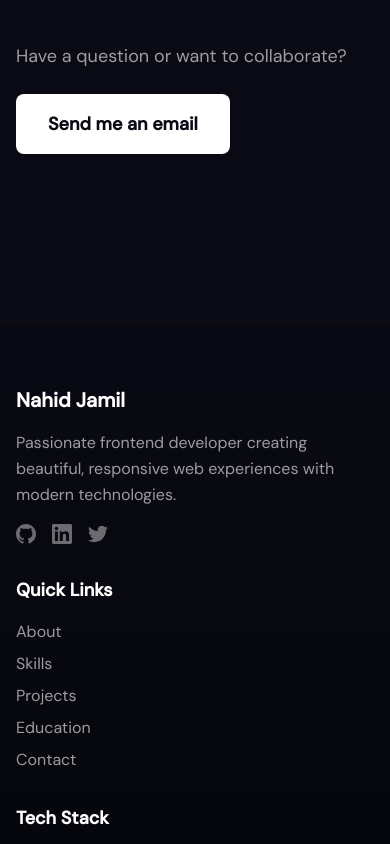
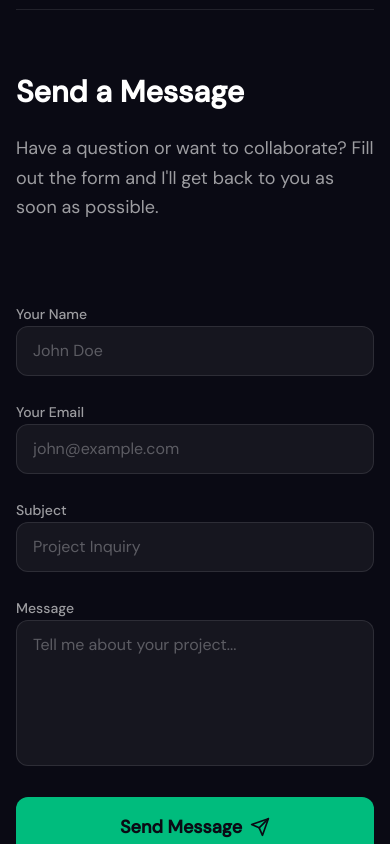
Before and after one commit to Jamil-coder360/Nahid-Jamil, a React (Vite) app: page / in a window 390 px wide. Shown: the part 5420-6264 px from the top of the page. Built offline with nearby package versions, Linux system fonts and the light colour scheme.

Commit message:
add contact form

```diff
--- a/src/component/Contact.jsx
+++ b/src/component/Contact.jsx
@@ -139,31 +139,80 @@ export default function Contact() {
           ))}
         </motion.div>
 
-        {/* CTA Button */}
+        {/* Contact Form */}
         <motion.div
-          className="mt-16 pt-12 border-t border-white/10"
+          className="mt-20 pt-16 border-t border-white/10 grid lg:grid-cols-2 gap-12"
           initial={{ opacity: 0, y: 30 }}
           whileInView={{ opacity: 1, y: 0 }}
           viewport={{ once: true }}
-          transition={{ delay: 0.6, duration: 0.6 }}
+          transition={{ delay: 0.4, duration: 0.6 }}
         >
-          <p className="text-white/60 mb-6 text-lg">
-            Have a question or want to collaborate?
-          </p>
-          <motion.a
-            href="mailto:your@email.com"
-            className="inline-block px-8 py-4 bg-white text-[#0a0a14] font-syne font-bold text-lg rounded-lg overflow-hidden relative group"
-            whileHover={{ scale: 1.05 }}
-            whileTap={{ scale: 0.95 }}
-          >
-            <motion.span
-              className="absolute inset-0 bg-emerald-400 -z-10"
-              initial={{ scaleX: 0 }}
-              whileHover={{ scaleX: 1 }}
-              transition={{ duration: 0.4 }}
-            />
-            Send me an email
-          </motion.a>
+          <div>
+            <h3 className="font-syne font-bold text-3xl text-white mb-6">
+              Send a Message
+            </h3>
+            <p className="text-white/60 mb-8 text-lg leading-relaxed max-w-md">
+              Have a question or want to collaborate? Fill out the form and I'll get back to you as soon as possible.
+            </p>
+          </div>
+
+          <form className="space-y-6" onSubmit={(e) => e.preventDefault()}>
+            <div className="grid sm:grid-cols-2 gap-6">
+              <div className="space-y-2">
+                <label htmlFor="name" className="text-sm text-white/60 font-medium">Your Name</label>
+                <input
+                  type="text"
+                  id="name"
+                  className="w-full bg-white/5 border border-white/10 rounded-xl px-4 py-3 text-white placeholder:text-white/30 focus:outline-none focus:border-emerald-400/50 focus:bg-white/10 transition-all duration-300"
+                  placeholder="John Doe"
+                />
+              </div>
+              <div className="space-y-2">
+                <label htmlFor="email" className="text-sm text-white/60 font-medium">Your Email</label>
+                <input
+                  type="email"
+                  id="email"
+                  className="w-full bg-white/5 border border-white/10 rounded-xl px-4 py-3 text-white placeholder:text-white/30 focus:outline-none focus:border-emerald-400/50 focus:bg-white/10 transition-all duration-300"
+                  placeholder="john@example.com"
+                />
+              </div>
+            </div>
+
+            <div className="space-y-2">
+              <label htmlFor="subject" className="text-sm text-white/60 font-medium">Subject</label>
+              <input
+                type="text"
+                id="subject"
+                className="w-full bg-white/5 border border-white/10 rounded-xl px-4 py-3 text-white placeholder:text-white/30 focus:outline-none focus:border-emerald-400/50 focus:bg-white/10 transition-all duration-300"
+                placeholder="Project Inquiry"
+              />
+            </div>
+
+            <div className="space-y-2">
+              <label htmlFor="message" className="text-sm text-white/60 font-medium">Message</label>
+              <textarea
+                id="message"
+                rows="5"
+                className="w-full bg-white/5 border border-white/10 rounded-xl px-4 py-3 text-white placeholder:text-white/30 focus:outline-none focus:border-emerald-400/50 focus:bg-white/10 transition-all duration-300 resize-none"
+                placeholder="Tell me about your project..."
+              ></textarea>
+            </div>
+
+            <motion.button
+              type="submit"
+              className="w-full sm:w-auto px-8 py-4 bg-emerald-500 text-[#0a0a14] font-syne font-bold text-lg rounded-xl overflow-hidden relative group hover:bg-emerald-400 transition-colors"
+              whileHover={{ scale: 1.02 }}
+              whileTap={{ scale: 0.98 }}
+            >
+              <span className="flex items-center justify-center gap-2">
+                Send Message
+                <svg xmlns="http://www.w3.org/2000/svg" width="20" height="20" viewBox="0 0 24 24" fill="none" stroke="currentColor" strokeWidth="2" strokeLinecap="round" strokeLinejoin="round" className="group-hover:translate-x-1 transition-transform">
+                  <line x1="22" y1="2" x2="11" y2="13"></line>
+                  <polygon points="22 2 15 22 11 13 2 9 22 2"></polygon>
+                </svg>
+              </span>
+            </motion.button>
+          </form>
         </motion.div>
       </motion.div>
     </motion.section>
```
